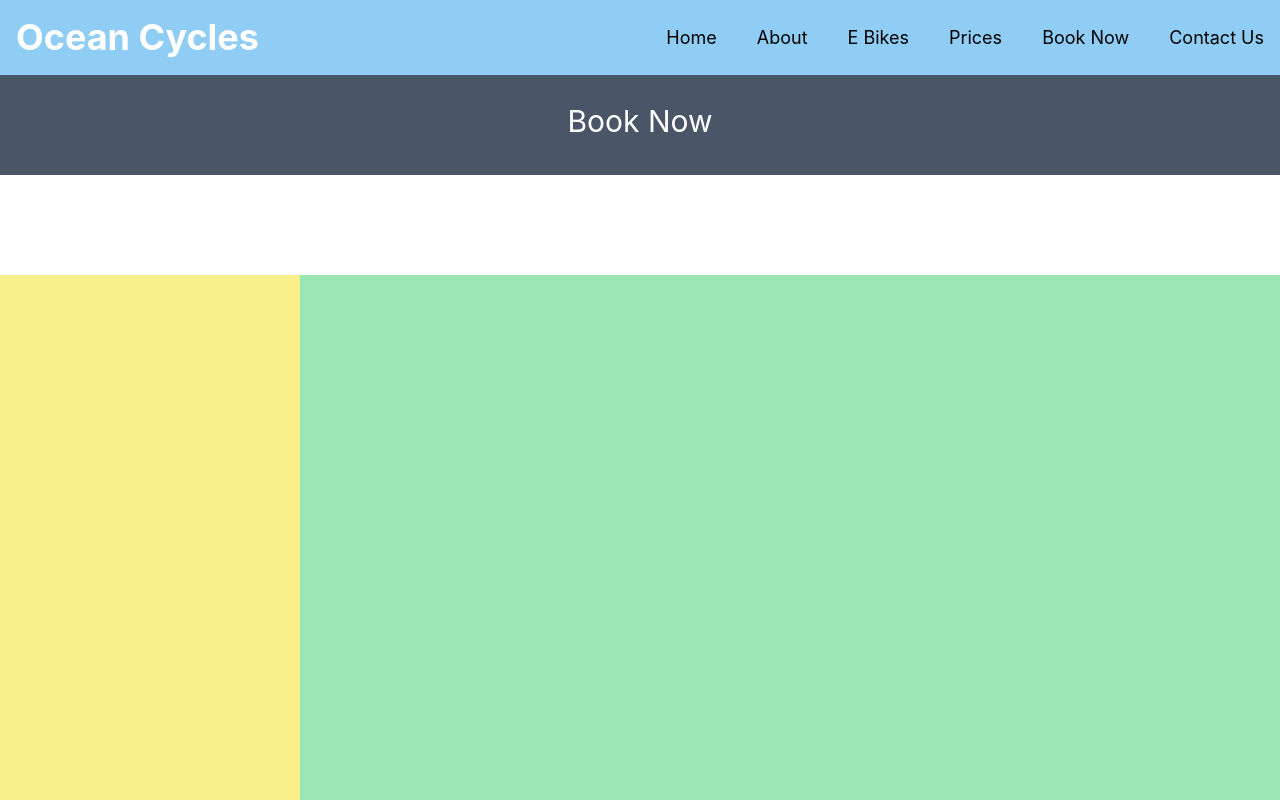
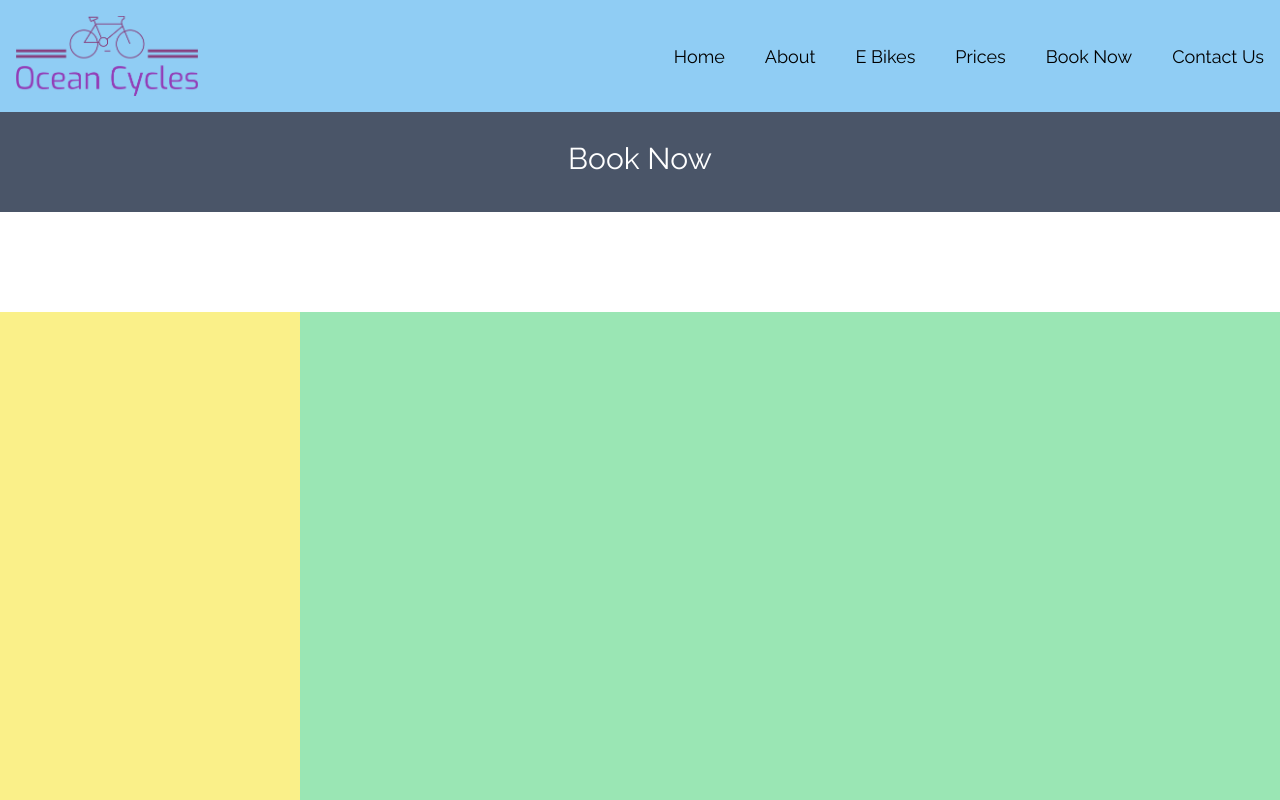
Before and after one commit to Mrgnoblennon/Ocean-Cycles, a React (Create React App) app in the folder frontend/: page /book in a window 1280 px wide. Shown: the top 800 px of the page. Built offline with nearby package versions, Linux system fonts and the light colour scheme.

Commit message:
added logo to header and font changes

```diff
--- a/frontend/public/index.html
+++ b/frontend/public/index.html
@@ -24,6 +24,7 @@
       work correctly both with client-side routing and a non-root public URL.
       Learn how to configure a non-root public URL by running `npm run build`.
     -->
+    <link rel="stylesheet" href="https://fonts.googleapis.com/css2?family=Raleway:wght@400;700&display=swap">
     <title>Ocean Cycles</title>
   </head>
   <body>
--- a/frontend/src/components/Animation/Carousel.js
+++ b/frontend/src/components/Animation/Carousel.js
@@ -71,7 +71,7 @@ const Carousel = ({ images, intervalDuration, imageSize, carouselSize, ...props
         ))}
 
         {/* Overlayed Buttons at the Bottom */}
-        <Flex position="absolute" bottom={3} left="50%" transform="translateX(-50%)">
+        <Flex position="absolute" bottom={1} left="50%" transform="translateX(-50%)">
           <HStack spacing={2}>
             {images.map((_, index) => (
               <Button
--- a/frontend/src/components/Animation/Slider.js
+++ b/frontend/src/components/Animation/Slider.js
@@ -74,7 +74,7 @@ const Slider = () => {
             width="100%"
             height="100%"
             bg="black"
-            opacity="0.5"
+            opacity="0.3"
           />
         </motion.div>
 
--- a/frontend/src/components/Layout/Header.js
+++ b/frontend/src/components/Layout/Header.js
@@ -1,19 +1,18 @@
-import React from 'react';
-import { Box, Heading, Link, Flex, Spacer } from '@chakra-ui/react';
+import { Box, Flex, Link, Spacer, Image } from "@chakra-ui/react";
 
+// Replace the path with the actual path to your SVG logo
+import Logo from '../../ocean-cycles.png';
 
-const Header = () => {
+function Header() {
   return (
     <Box bg="blue.200" p={4} color="white">
+      <Flex alignItems={"center"}>
 
-      <Flex alignItems={"center"}>
-      <Heading as="h1" size="xl">
-        <Link to="/" color="white">
-          Ocean Cycles
+        <Link href="/">
+          <Image src={Logo} alt="Ocean Cycles Logo" height={20} />
         </Link>
-      </Heading>
 
-      <Spacer/>
+        <Spacer />
 
         <nav>
           <Link href="/" color="black" marginLeft={10} fontSize={"lg"}>
@@ -38,6 +37,6 @@ const Header = () => {
       </Flex>
     </Box>
   );
-};
+}
 
 export default Header;
--- a/frontend/src/components/Pages/About.js
+++ b/frontend/src/components/Pages/About.js
@@ -26,6 +26,11 @@ const About = ( { pageTitle }) => {
         <Flex align={"center"} justifyContent={"center"} mb={100}>
 
           <Text fontSize={"2xl"} width={900} mr={400}>
+
+            <Heading mb={10}>
+              Welcome
+            </Heading>
+
             Welcome to Ocean Cycles, your premier destination for eBike rentals in the
             vibrant heart of Fremantle, Perth! Nestled in this historic and lively community,
             we are passionate about providing a unique and eco-friendly way to explore the
--- a/frontend/src/components/Pages/EBikes.js
+++ b/frontend/src/components/Pages/EBikes.js
@@ -4,8 +4,6 @@ import { Box, Flex, Spacer, Text } from '@chakra-ui/react';
 import SubHeader from '../Layout/SubHeader';
 
 import EBikeCard from '../Card/EBikeCard';
-
-import ContactInfo from '../Layout/ContactInfo'
 
 const EBikes = ({ pageTitle }) => {
   return (
@@ -65,10 +63,6 @@ const EBikes = ({ pageTitle }) => {
            range="60-80 Kms"/>
         </Flex>
 
-        <Box width={800} minHeight={300}>
-          <ContactInfo/>
-        </Box>
-
       </Box>
     </div>
   );
--- a/frontend/src/components/Pages/Prices.js
+++ b/frontend/src/components/Pages/Prices.js
@@ -1,15 +1,32 @@
 import React from 'react';
-import { Box, Text } from '@chakra-ui/react';
+import { Box, Text, Heading, Link, Image, Flex, Spacer } from '@chakra-ui/react';
 
 import SubHeader from '../Layout/SubHeader';
+
+import ContactInfo from '../Layout/ContactInfo'
 
 const Prices = () => {
   return (
     <div>
       <SubHeader pageTitle={"Prices"}/>
-      <Box bg="green.200" width={"100%"} minHeight={800}>
+      <Box width={"100%"} minHeight={800} px={200}>
 
+        <Box mb={20}>
+          <Heading fontSize={"3xl"} fontWeight={"medium"} mb={4}>E-Bikes Short & Long Term Hire</Heading>
+          <Text fontSize={"xl"} color={"gray.300"} mb={4}>See below our fees including helmet, pannier bag, lock</Text>
+          <Heading fontSize={"2xl"} fontWeight={"light"} mb={4}>Day: $80 (from 1st November 2022)</Heading>
+          <Link fontSize={"xl"} color={"green.300"} href="/contact">Contact us for longer terms</Link>
+        </Box>
 
+        <Flex justify={"center"} mb={20}>
+          <Image height={600} src="https://www.oceancycles.com.au/wp-content/uploads/2016/04/file1-1.jpeg"/>
+          <Spacer/>
+          <Image height={600} src="https://www.oceancycles.com.au/wp-content/uploads/2016/04/file-1.jpeg"/>
+        </Flex>
+
+        <Box width={800} minHeight={300}>
+          <ContactInfo/>
+        </Box>
 
       </Box>
     </div>
--- a/frontend/src/index.js
+++ b/frontend/src/index.js
@@ -5,11 +5,12 @@ import App from './App';
 import reportWebVitals from './reportWebVitals';
 import { ChakraProvider } from '@chakra-ui/react';
 import { BrowserRouter } from "react-router-dom";
+import theme from './theme';
 
 const root = ReactDOM.createRoot(document.getElementById('root'));
 root.render(
   <React.StrictMode>
-    <ChakraProvider>
+    <ChakraProvider theme={theme}>
       <BrowserRouter>
 
         <App />
--- /dev/null
+++ b/frontend/src/theme.js
@@ -0,0 +1,13 @@
+// theme.js
+
+import { extendTheme } from '@chakra-ui/react';
+
+const theme = extendTheme({
+  fonts: {
+    body: 'Raleway, sans-serif',
+    heading: 'Raleway, sans-serif',
+    // Add more font styles as needed
+  },
+});
+
+export default theme;
```
Also changed, not shown: frontend/src/carlitos-BikeWheel.svg (deleted), frontend/src/ocean-cycles.png (added). Lines whose indentation alone changed are shown as unchanged.
